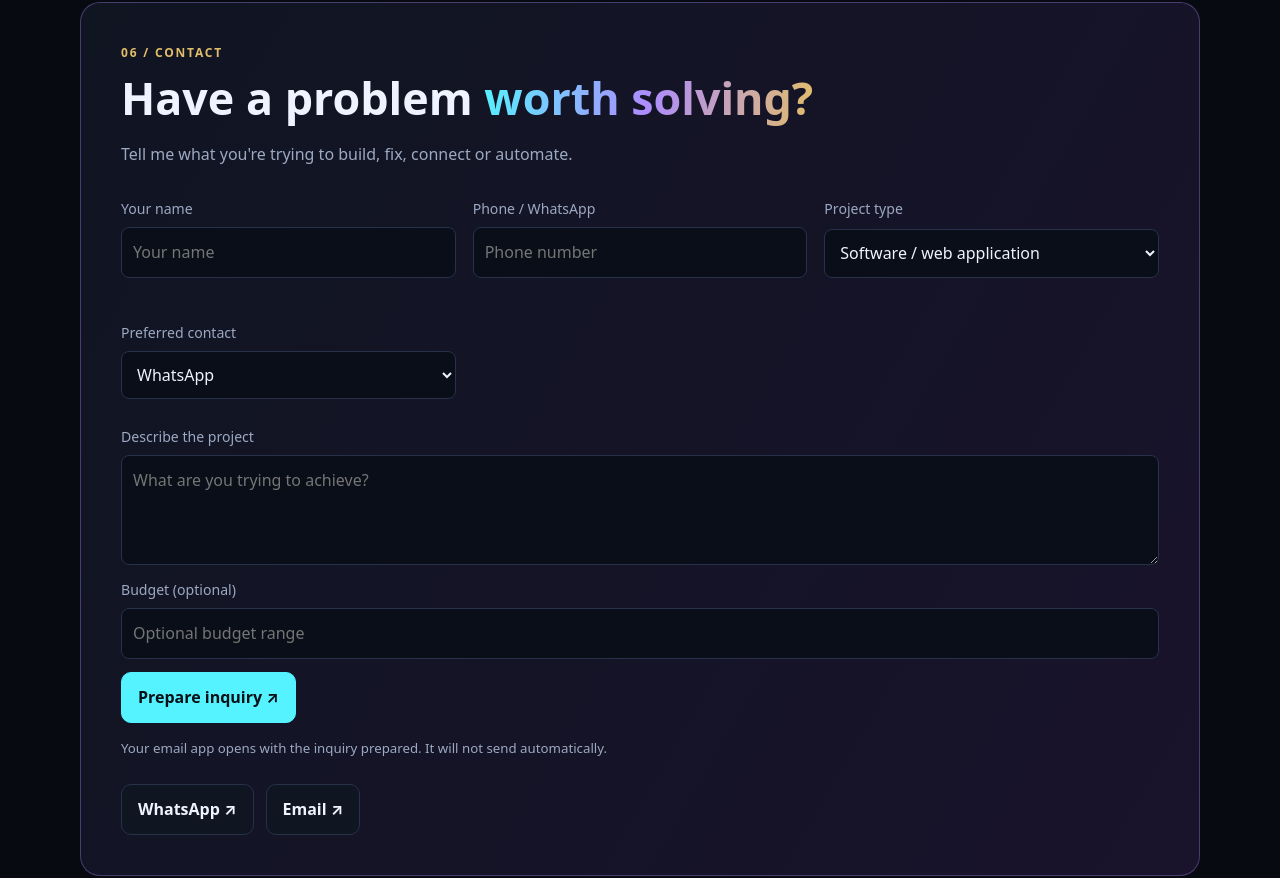
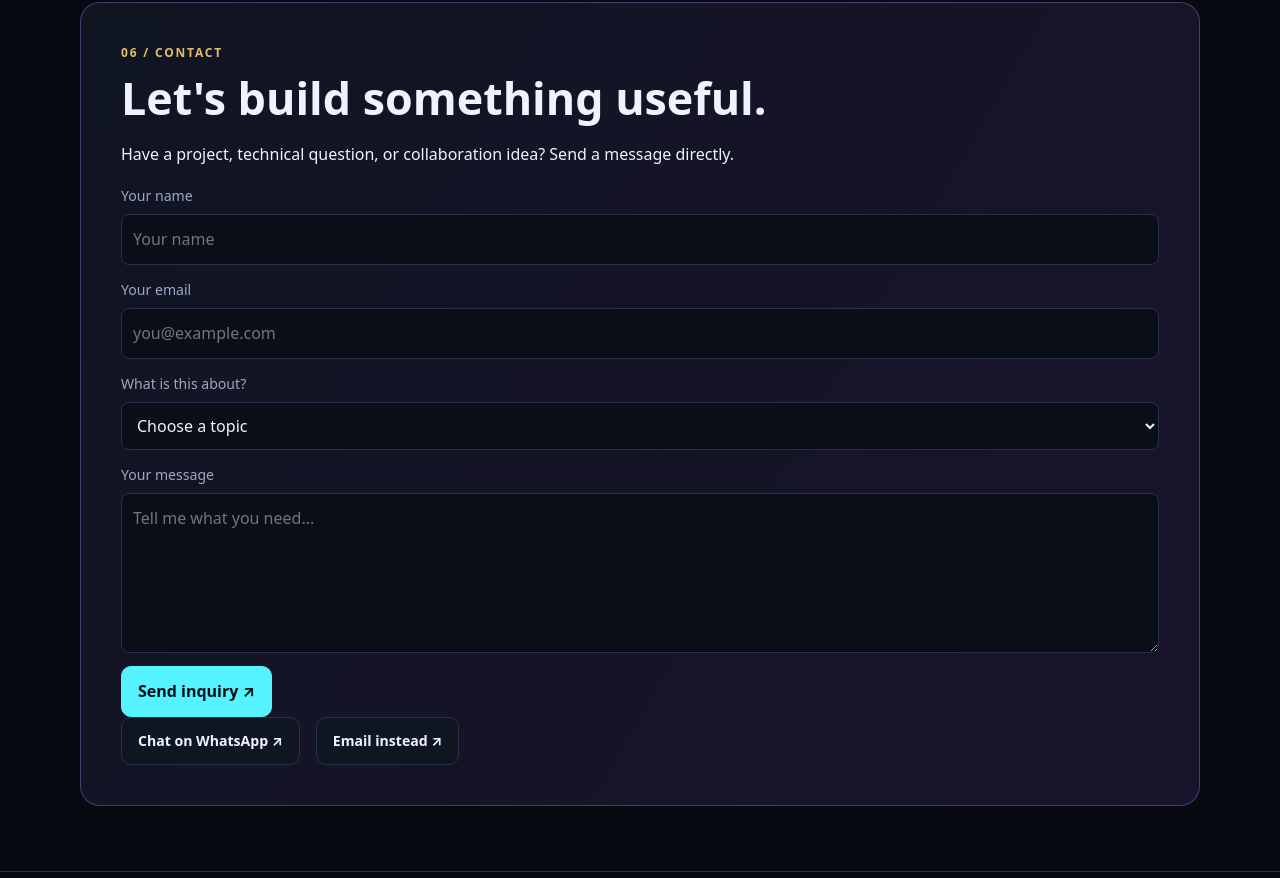
Before and after one commit to MockingBird254/kathurima-portfolio, a plain HTML site: page index.html in a window 1280 px wide. Shown: the part 4055-4933 px from the top of the page. Drawn offline with Linux system fonts and the light colour scheme.

Commit message:
Update website and fix POST handling

```diff
--- a/index.html
+++ b/index.html
@@ -406,29 +406,70 @@ footer{border-top:1px solid var(--line);padding:25px 0;color:var(--muted);font-s
 </div>
 </div></section>
 
-<section id="contact"><div class="wrap">
+<section id="contact">
+  <div class="wrap">
     <div class="contact-box">
       <div class="kicker">06 / CONTACT</div>
-<h2>Have a problem <span class="gradient">worth solving?</span></h2>
-<p class="sub">Tell me what you're trying to build, fix, connect or automate.</p>
-<form id="inquiry-form">
-<div class="grid">
-<div class="field"><label for="name">Your name</label><input id="name" required placeholder="Your name"></div>
-<div class="field"><label for="phone">Phone / WhatsApp</label><input id="phone" required placeholder="Phone number"></div>
-<div class="field"><label for="category">Project type</label><select id="category"><option>Software / web application</option><option>Python / automation</option><option>React / frontend</option><option>Database / DBMS</option><option>M-Pesa / API integration</option><option>Networking / internet</option><option>Computer repair / IT support</option><option>CCTV / security</option><option>Other</option></select></div>
-<div class="field"><label for="method">Preferred contact</label><select id="method"><option>WhatsApp</option><option>Email</option><option>Phone call</option></select></div>
+      <h2>Let's build something useful.</h2>
+      <p>Have a project, technical question, or collaboration idea? Send a message directly.</p>
+
+      <form name="portfolio-inquiry" method="POST"
+            data-netlify="true" netlify-honeypot="bot-field"
+            action="/?success=true">
+        <input type="hidden" name="form-name" value="portfolio-inquiry">
+        <p hidden>
+          <label>Leave this field empty:
+            <input name="bot-field">
+          </label>
+        </p>
+
+        <div class="field">
+          <label for="visitor-name">Your name</label>
+          <input id="visitor-name" name="name" type="text"
+                 placeholder="Your name" required>
         </div>
-<div class="field"><label for="problem">Describe the project</label><textarea id="problem" required placeholder="What are you trying to achieve?"></textarea></div>
-<div class="field"><label for="budget">Budget (optional)</label><input id="budget" placeholder="Optional budget range"></div>
-<button class="btn primary" type="submit">Prepare inquiry ↗</button>
-<p class="note">Your email app opens with the inquiry prepared. It will not send automatically.</p>
+
+        <div class="field">
+          <label for="visitor-email">Your email</label>
+          <input id="visitor-email" name="email" type="email"
+                 placeholder="you@example.com" required>
+        </div>
+
+        <div class="field">
+          <label for="inquiry-category">What is this about?</label>
+          <select id="inquiry-category" name="category" required>
+            <option value="">Choose a topic</option>
+            <option>Website development</option>
+            <option>M-Pesa integration</option>
+            <option>Networking and IT support</option>
+            <option>Property technology</option>
+            <option>Collaboration</option>
+            <option>Other inquiry</option>
+          </select>
+        </div>
+
+        <div class="field">
+          <label for="visitor-message">Your message</label>
+          <textarea id="visitor-message" name="message" rows="5"
+                    placeholder="Tell me what you need..." required></textarea>
+        </div>
+
+        <button class="btn primary" type="submit">Send inquiry ↗</button>
       </form>
-<div class="actions">
-<a class="btn" href="https://wa.me/254110597272?text=Hello%20Kathurima%2C%20I%20have%20a%20technology%20inquiry." target="_blank" rel="noopener">WhatsApp ↗</a>
-<a class="btn" href="mailto:propertyradarke@gmail.com">Email ↗</a>
+
+      <p id="contact-success" class="note" hidden>
+        Your message has been submitted. Thank you for reaching out.
+      </p>
+
+      <div class="links">
+        <a class="btn"
+           href="https://wa.me/254110597272?text=Hello%20Kathurima%2C%20I%20have%20a%20technology%20inquiry."
+           target="_blank" rel="noopener">Chat on WhatsApp ↗</a>
+        <a class="btn" href="mailto:propertyradarke@gmail.com">Email instead ↗</a>
       </div>
     </div>
-</div></section>
+  </div>
+</section>
 </main>
 
 <footer><div class="wrap footer-row">
@@ -509,23 +550,15 @@ document.getElementById("build-flow").addEventListener("click", () => {
     flows[document.getElementById("task").value];
 });
 
-document.getElementById("inquiry-form").addEventListener("submit", event => {
-  event.preventDefault();
-  const val = id => document.getElementById(id).value.trim();
-  const subject = "Portfolio inquiry - " + val("category");
-  const body = [
-    "Name: " + val("name"),
-    "Phone / WhatsApp: " + val("phone"),
-    "Project: " + val("category"),
-    "Preferred contact: " + val("method"),
-    "Budget: " + (val("budget") || "Not specified"),
-    "",
-    "Description:",
-    val("problem")
-  ].join("\n");
-  window.location.href = "mailto:propertyradarke@gmail.com?subject=" +
-    encodeURIComponent(subject) + "&body=" + encodeURIComponent(body);
-});
+
 </script>
+
+<script>
+if (new URLSearchParams(window.location.search).get("success") === "true") {
+  const notice = document.getElementById("contact-success");
+  if (notice) notice.hidden = false;
+}
+</script>
+
 </body>
 </html>
```
Also changed, not shown: 1 other file. Lines whose indentation alone changed are shown as unchanged.
